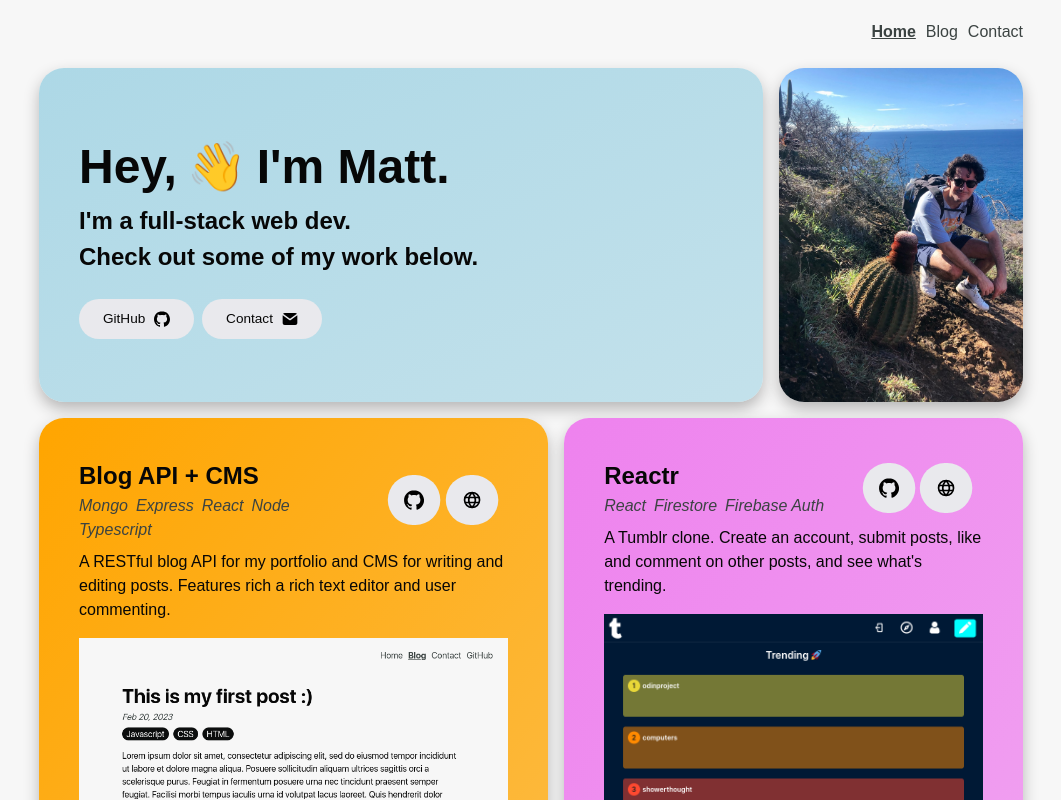
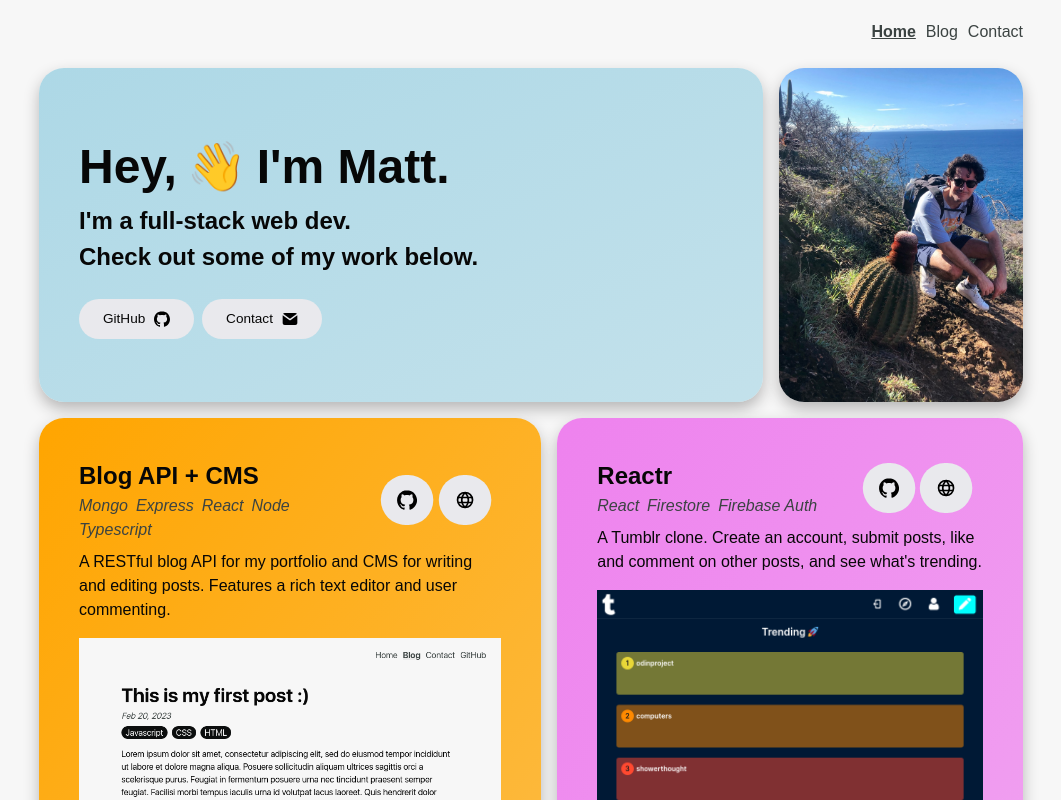
Before and after one commit to spghtti/portfolio, a React (Vite) app: page / in a window 1280 px wide. Shown: the top 800 px of the page, without its empty margins (109-1170 px from the left). Built offline with nearby package versions, Linux system fonts and the light colour scheme.

Commit message:
ADDED: Loading icon. FIXED: typo on homepage

```diff
--- a/package.json
+++ b/package.json
@@ -13,6 +13,7 @@
     "prismjs": "^1.29.0",
     "react": "^18.2.0",
     "react-dom": "^18.2.0",
+    "react-loading-icons": "^1.1.0",
     "react-router-dom": "^6.8.2"
   },
   "devDependencies": {
--- a/src/pages/blogIndex.tsx
+++ b/src/pages/blogIndex.tsx
@@ -2,8 +2,15 @@ import { useState, useEffect } from 'react';
 import { Header } from '../components/Header';
 import { PostPreview } from '../components/PostPreview';
 import { BlogPost } from '../interfaces/BlogPost';
+import { Oval } from 'react-loading-icons';
+import { getElementById } from 'domutils';
 
 // TODO: Paginate results
+
+function hideLoader(): void {
+  const loader = document.getElementById('loader');
+  if (loader) loader.style.display = 'none';
+}
 
 export function Blog() {
   const [list, setList] = useState([]);
@@ -17,6 +24,7 @@ export function Blog() {
       .then((response) => response.json())
       .then((data) => {
         setList(data);
+        hideLoader();
       })
       .catch((err) => {
         err.name !== 'AbortError' && setErr('Error retrieving posts.');
@@ -36,6 +44,7 @@ export function Blog() {
           {list.map((post: BlogPost) => (
             <PostPreview key={post._id} post={post} />
           ))}
+          <Oval stroke="#070707" strokeWidth={4} id="loader" />
         </div>
       )}
     </div>
--- a/src/projectList.ts
+++ b/src/projectList.ts
@@ -3,7 +3,7 @@ import Project from './interfaces/Project';
 export const projectOne: Project = {
   title: 'Blog API + CMS',
   description:
-    'A RESTful blog API for my portfolio and CMS for writing and editing posts. Features rich a rich text editor and user commenting.',
+    'A RESTful blog API for my portfolio and CMS for writing and editing posts. Features a rich text editor and user commenting.',
   stack: ['Mongo', 'Express', 'React', 'Node', 'Typescript'],
   github_link: 'https://github.com/spghtti/blog-api',
   live_link: '/blog',
```
Also changed, not shown: 1 other file (tests, documents, lock files or other folders).
